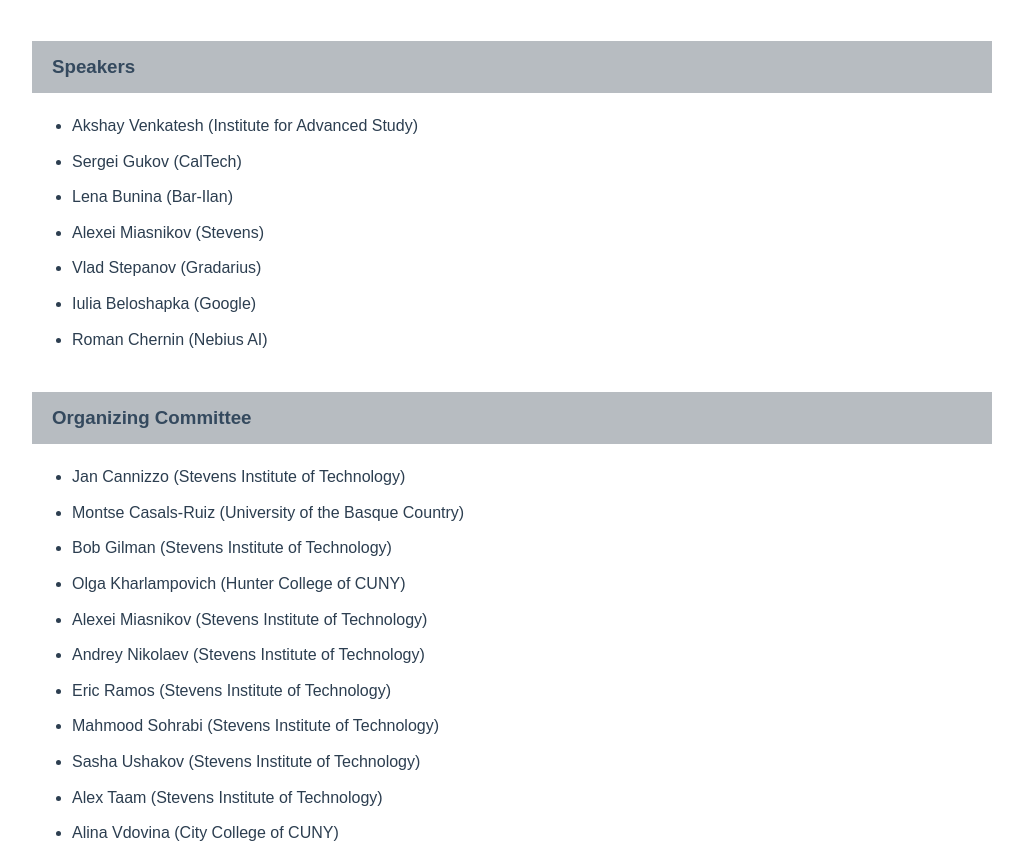
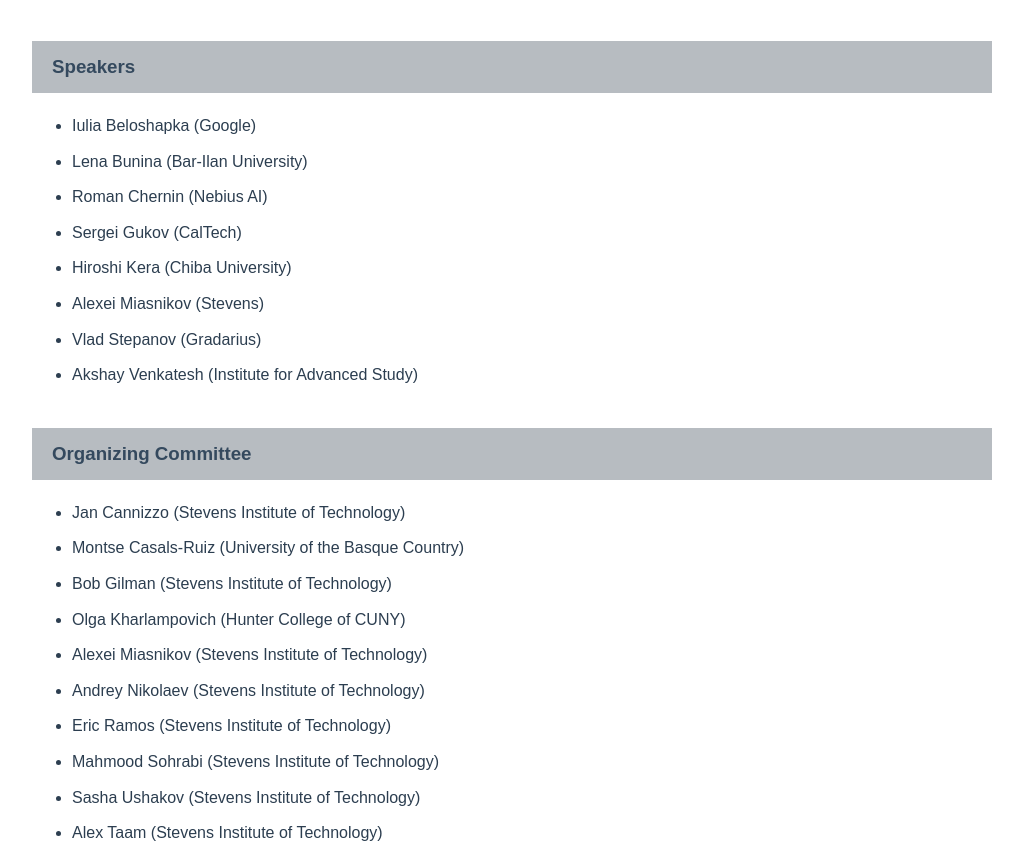
Before and after one commit to ericgramos/ericgramos.github.io, a plain HTML site: page ai_day/index.html in a window 1280 px wide. Shown: the part 912-1765 px from the top of the page, without its empty margins (248-1271 px from the left). Drawn offline with Linux system fonts and the light colour scheme.

Commit message:
new speaker
k

```diff
--- a/ai_day/index.html
+++ b/ai_day/index.html
@@ -40,13 +40,14 @@
 
         <h3>Speakers</h3>
         <ul class="speaker-list">
+            <li>Iulia Beloshapka (Google)</li>
+            <li>Lena Bunina (Bar-Ilan University)</li>
+            <li>Roman Chernin (Nebius AI)</li>
+            <li>Sergei Gukov (CalTech)</li>
+            <li>Hiroshi Kera (Chiba University)</li>
+            <li>Alexei Miasnikov (Stevens)</li>
+            <li>Vlad Stepanov (Gradarius)</li>
             <li>Akshay Venkatesh (Institute for Advanced Study)</li>
-            <li>Sergei Gukov (CalTech)</li>
-            <li>Lena Bunina (Bar-Ilan)</li>
-            <li>Alexei Miasnikov (Stevens)</li>
-            <li>Vlad Stepanov (Gradarius) </li>
-            <li>Iulia Beloshapka (Google)</li>
-            <li>Roman Chernin (Nebius AI)</li>
         </ul>
 
         <h3>Organizing Committee</h3>
```
Also changed, not shown: ai_day/program.html (+2 -2 lines).
